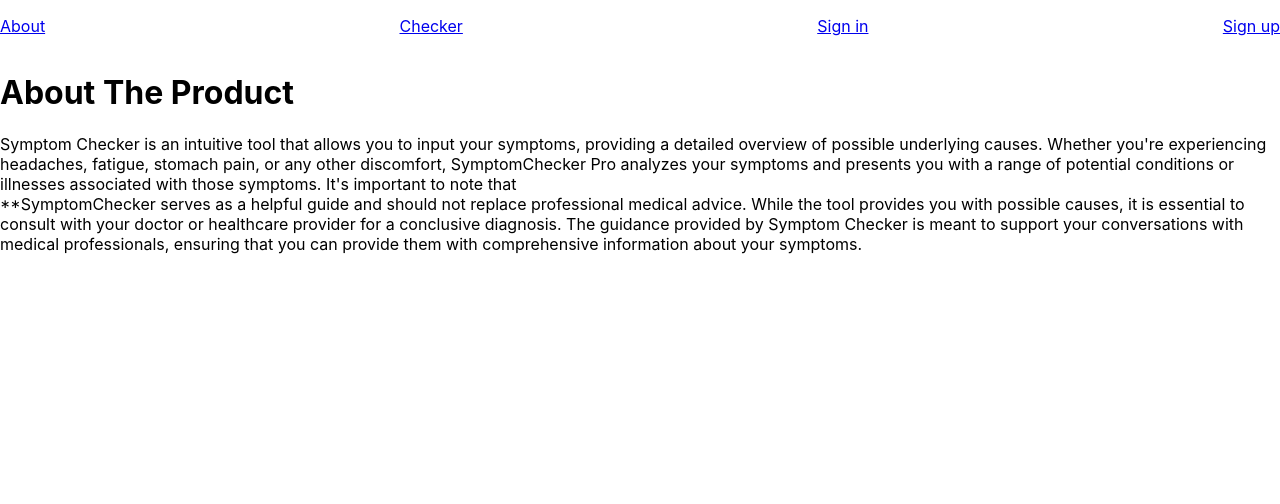
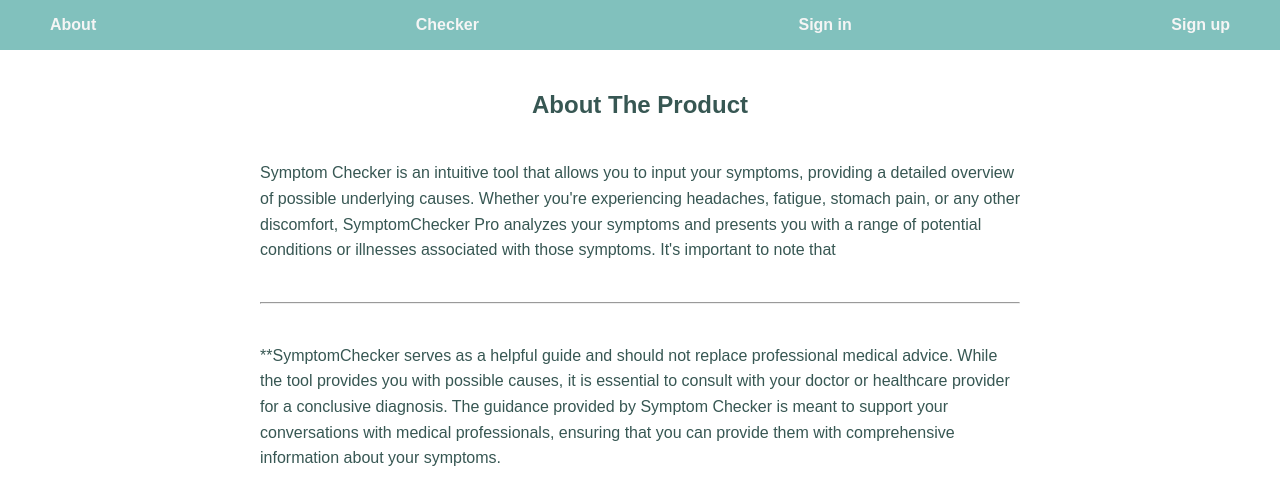
Before and after one commit to telkelly/health-provider, a React (Create React App) app: page /about in a window 1280 px wide. Shown: the top 504 px of the page. Built offline with nearby package versions, Linux system fonts and the light colour scheme.

Commit message:
changed css for all components

```diff
--- a/src/App.css
+++ b/src/App.css
@@ -1,33 +1,148 @@
-navbar{
+body{
+  font-family: Arial, sans-serif;
+}
+
+navbar {
   display: flex;
   flex-direction: row;
   align-items: center;
   justify-content: space-between;
+  padding: 0 50px;
+  background-color: #81C1BD;
 }
 
-.reg-side{
+navbar p{
+color: whitesmoke;
+font-weight: 700;
+}
+
+h1,h2,h3,p{
+  color: #375753;
+}
+
+
+
+.nav-link{
+  text-decoration: none;
+  color: black;
+}
+
+.reg-side {
   display: flex;
   flex-direction: row;
   gap: 20px;
 }
 
-.registr-form{
+.registr-form {
   display: flex;
   flex-direction: row;
   width: 130px;
   justify-content: space-between;
 }
 
-.symptom-div{
+.container {
+  margin: 0 auto;
+}
+
+.symptom-div {
   display: flex;
   flex-direction: column;
+  margin: 0 auto;
   width: 500px;
-  margin:  0 auto;
 }
 
-.symptom-div form{
-  width: 300px;
+.symptom-div h1{
+  text-align: center;
+}
+
+.symptom-div form {
   display: flex;
   flex-direction: column;
   gap: 10px;
 }
+
+
+.about-div {
+  display: flex;
+  flex-direction: column;
+  align-items: center;
+  line-height: 1.6;
+  padding: 20px;
+  margin: 0 auto;
+}
+
+.about-div p{
+  margin-bottom: 15px;
+}
+
+.about-div h1{
+  font-size: 24px;
+  margin-bottom: 20px;
+}
+
+.desc{
+  display: flex;
+  flex-direction: column;
+}
+
+.user-profile{
+  display: flex;
+  flex-direction: column;
+  align-items: center;
+}
+
+ul {
+  margin: 0.75em 0;
+  padding: 0 1em;
+  list-style: none;
+}
+
+li::before {
+  content: "";
+  border-color: transparent #111;
+  border-style: solid;
+  border-width: 0.35em 0 0.35em 0.45em;
+  display: block;
+  height: 0;
+  width: 0;
+  left: -1em;
+  top: 0.9em;
+  position: relative;
+}
+
+/* media-queries */
+
+@media (max-width: 576px) {
+  .container {
+    width: 320px;
+    padding: 10px;
+  }
+  .symptom-div {
+  width: 300px;
+}
+}
+
+@media (min-width: 577px) and (max-width: 991px) {
+  .container {
+    width: 600px;
+  }
+  .symptom-div {
+  width: 500px;
+}
+}
+
+@media (min-width: 992px) and (max-width: 1199px) {
+  .container {
+    width: 700px;
+  }
+  .symptom-div {
+  width: 600px;
+}
+}
+
+@media (min-width: 1200px) {
+  .container {
+    width: 800px;
+  }
+
+}
--- a/src/App.js
+++ b/src/App.js
@@ -15,13 +15,15 @@ const App = () => {
   return (
     <>
       <Navbar />
-      <Routes>
-        <Route path="/about" element={<About/>} />
-        <Route path="/register" element={<Register />} />
-        <Route path="/login" element={<LogIn />} />
-        <Route path="/checker" element={<SymptomChecker />} />
-        <Route path="/user" element={<UserProfile/>}/>
-      </Routes>
+      <div className="container">
+        <Routes>
+          <Route path="/about" element={<About />} />
+          <Route path="/register" element={<Register />} />
+          <Route path="/login" element={<LogIn />} />
+          <Route path="/checker" element={<SymptomChecker />} />
+          <Route path="/user" element={<UserProfile />} />
+        </Routes>
+      </div>
     </>
   );
 };
--- a/src/components/About.js
+++ b/src/components/About.js
@@ -1,23 +1,30 @@
 const About = () => {
   return (
-    <>
+    <div className="about-div">
       <h1>About The Product</h1>
+      <div className="desc">
         <p>
-        Symptom Checker is an intuitive tool that allows you to
-        input your symptoms, providing a detailed overview of possible
-        underlying causes. Whether you're experiencing headaches, fatigue,
-        stomach pain, or any other discomfort, SymptomChecker Pro analyzes your
-        symptoms and presents you with a range of potential conditions or
-        illnesses associated with those symptoms. It's important to note that<br/>
+          Symptom Checker is an intuitive tool that allows you to input your
+          symptoms, providing a detailed overview of possible underlying causes.
+          Whether you're experiencing headaches, fatigue, stomach pain, or any
+          other discomfort, SymptomChecker Pro analyzes your symptoms and
+          presents you with a range of potential conditions or illnesses
+          associated with those symptoms. It's important to note that
+        </p>
+        <p>
+          <hr />
+        </p>
+        <p>
           **SymptomChecker serves as a helpful guide and should not replace
           professional medical advice. While the tool provides you with possible
           causes, it is essential to consult with your doctor or healthcare
-        provider for a conclusive diagnosis. The guidance provided by
-        Symptom Checker is meant to support your conversations with medical
+          provider for a conclusive diagnosis. The guidance provided by Symptom
+          Checker is meant to support your conversations with medical
           professionals, ensuring that you can provide them with comprehensive
           information about your symptoms.
         </p>
-    </>
+      </div>
+    </div>
   );
 };
 
--- a/src/components/Navbar.js
+++ b/src/components/Navbar.js
@@ -1,227 +1,43 @@
 import React from "react";
 import { Link, useNavigate } from "react-router-dom";
-import { useState, useEffect } from "react";
-import AppBar from "@mui/material/AppBar";
-import Box from "@mui/material/Box";
-import Toolbar from "@mui/material/Toolbar";
-import IconButton from "@mui/material/IconButton";
-import Typography from "@mui/material/Typography";
-import Menu from "@mui/material/Menu";
-import MenuIcon from "@mui/icons-material/Menu";
-import Container from "@mui/material/Container";
-import Button from "@mui/material/Button";
-import Tooltip from "@mui/material/Tooltip";
-import MenuItem from "@mui/material/MenuItem";
-import AdbIcon from "@mui/icons-material/Adb";
-import BottomNavigation from "@mui/material/BottomNavigation";
-import BottomNavigationAction from "@mui/material/BottomNavigationAction";
-import UserProfile from "./UserProfile";
 
 const Navbar = () => {
   const token = localStorage.getItem("token");
-  //const [auth, setAuth] = useState(false);
   const navigate = useNavigate()
-  //const navigate = useNavigate();
-
-  // useEffect(() => {
-  //   setAuth(token)
-  // }, [])
 
   const handleDeleteToken = () => {
     localStorage.clear("token");
     navigate("/about");
-   // navigate('/about')
   };
 
   return (
     <navbar>
-      <Link to={"/about"}>
+      <Link to={"/about"} className="nav-link">
         <p className="about">About</p>
       </Link>
-      <Link to={"/checker"}>
+      <Link to={"/checker"} className="nav-link">
         <p className="checker">Checker</p>
       </Link>
       {token ? (
         <>
-          <Link to={'/user'}><p className="user">
-            Profile
-          </p></Link>
+          <Link to={"/user"} className="nav-link">
+            <p className="user">Profile</p>
+          </Link>
           <p className="sign-out" onClick={handleDeleteToken}>
             Log out
           </p>
         </>
       ) : (
         <>
-          <Link to={"/login"}>
+          <Link to={"/login"} className="nav-link">
             <p className="sign-in">Sign in</p>
           </Link>
-          <Link to={"/register"}>
+          <Link to={"/register"} className="nav-link">
             <p className="sign-up">Sign up</p>
-          </Link>
+              </Link>
         </>
-      )}
+        )}
     </navbar>
-    // <AppBar position="static">
-    //   <Container maxWidth="xl">
-    //     <Toolbar disableGutters>
-    //       <AdbIcon sx={{ display: { xs: "none", md: "flex" }, mr: 1 }} />
-    //       <Typography
-    //         variant="h6"
-    //         noWrap
-    //         component="a"
-    //         href="/"
-    //         sx={{
-    //           mr: 2,
-    //           display: { xs: "none", md: "flex" },
-    //           fontFamily: "monospace",
-    //           fontWeight: 700,
-    //           letterSpacing: ".1rem",
-    //           color: "inherit",
-    //           textDecoration: "none",
-    //         }}
-    //       >
-    //         Health Provider
-    //       </Typography>
-
-    //       <Box sx={{ flexGrow: 1, display: { xs: "flex", md: "none" } }}>
-    //         <IconButton
-    //           size="large"
-    //           aria-label="account of current user"
-    //           aria-controls="menu-appbar"
-    //           aria-haspopup="true"
-    //           onClick={handleOpenNavMenu}
-    //           color="inherit"
-    //         >
-    //           <MenuIcon />
-    //         </IconButton>
-    //         <Menu
-    //           id="menu-appbar"
-    //           anchorEl={anchorElNav}
-    //           anchorOrigin={{
-    //             vertical: "bottom",
-    //             horizontal: "left",
-    //           }}
-    //           keepMounted
-    //           transformOrigin={{
-    //             vertical: "top",
-    //             horizontal: "left",
-    //           }}
-    //           open={Boolean(anchorElNav)}
-    //           onClose={handleCloseNavMenu}
-    //           sx={{
-    //             display: { xs: "block", md: "none" },
-    //           }}
-    //         >
-    //           {pages.map((page) => (
-    //             <MenuItem key={page} onClick={handleCloseNavMenu}>
-    //               <Typography textAlign="center">{page}</Typography>
-    //             </MenuItem>
-    //           ))}
-    //         </Menu>
-    //       </Box>
-    //       <AdbIcon sx={{ display: { xs: "flex", md: "none" }, mr: 1 }} />
-    //       <Typography
-    //         variant="h5"
-    //         noWrap
-    //         component="a"
-    //         href=""
-    //         sx={{
-    //           mr: 2,
-    //           display: { xs: "flex", md: "none" },
-    //           flexGrow: 1,
-    //           fontFamily: "monospace",
-    //           fontWeight: 700,
-    //           letterSpacing: ".3rem",
-    //           color: "inherit",
-    //           textDecoration: "none",
-    //         }}
-    //       ></Typography>
-
-    //       <Box sx={{ flexGrow: 1, display: { xs: "none", md: "flex" } }}>
-    //         <Link to={"/about"}>
-    //           <Button
-    //             key={pages[0]}
-    //             onClick={handleCloseNavMenu}
-    //             sx={{ my: 2, color: "white", display: "block" }}
-    //           >
-    //             {pages[0]}
-    //           </Button>
-    //         </Link>
-    //         <Link to={"/checker"}>
-    //           <Button
-    //             key={pages[1]}
-    //             onClick={handleCloseNavMenu}
-    //             sx={{ my: 2, color: "white", display: "block" }}
-    //           >
-    //             {pages[1]}
-    //           </Button>
-    //         </Link>
-    //         <Link to={"/user"}>
-    //           <Button
-    //             key={pages[2]}
-    //             onClick={handleCloseNavMenu}
-    //             sx={{ my: 2, color: "white", display: "block" }}
-    //           >
-    //             {pages[2]}
-    //           </Button>
-    //         </Link>
-    //       </Box>
-
-    //       <Box sx={{ flexGrow: 0 }}>
-    //         {/* <Tooltip title="Open settings"> */}
-    //           <Link to={"/register"}>
-    //             <IconButton onClick={handleOpenUserMenu} sx={{ p: 0 }}>
-    //               Sign up
-    //             </IconButton>
-    //           </Link>
-    //         {/* </Tooltip> */}
-    //         {/* <Menu
-    //           sx={{ mt: "45px" }}
-    //           id="menu-appbar"
-    //           anchorEl={anchorElUser}
-    //           anchorOrigin={{
-    //             vertical: "top",
-    //             horizontal: "right",
-    //           }}
-    //           keepMounted
-    //           transformOrigin={{
-    //             vertical: "top",
-    //             horizontal: "right",
-    //           }}
-    //           open={Boolean(anchorElUser)}
-    //           onClose={handleCloseUserMenu}
-    //         >
-    //           {settings.map((setting) => (
-    //             <MenuItem key={setting} onClick={handleCloseUserMenu}>
-    //               <Typography textAlign="center">{setting}</Typography>
-    //             </MenuItem>
-    //           ))}
-    //         </Menu> */}
-    //       </Box>
-    //     </Toolbar>
-    //   </Container>
-    // </AppBar>
   );
 };
 export default Navbar;
-
-// const Navbar = () => {
-//   return (
-//     <>
-//           <navbar>
-//             <h4 className="logo">Health-provider</h4>
-//         <div className="reg-side">
-//           <h4><Link to={'/checker'}>SymptomsChecker</Link></h4>
-//               <h4>
-//                 <Link to={'/login'}>Log in</Link>
-//               </h4>
-//               <h4>
-//                 <Link to={'register'}>Sign up</Link>
-//               </h4>
-//             </div>
-//           </navbar>
-//     </>
-//   );
-// };
-
-// export default Navbar;
```
Also changed, not shown: src/components/LogIn.js (+14 -15 lines), src/components/Register.js (+8 -2 lines), src/components/SymptomsChecker.js (+22 -11 lines), src/components/UserProfile.js (+18 -9 lines). Lines whose indentation alone changed are shown as unchanged.
